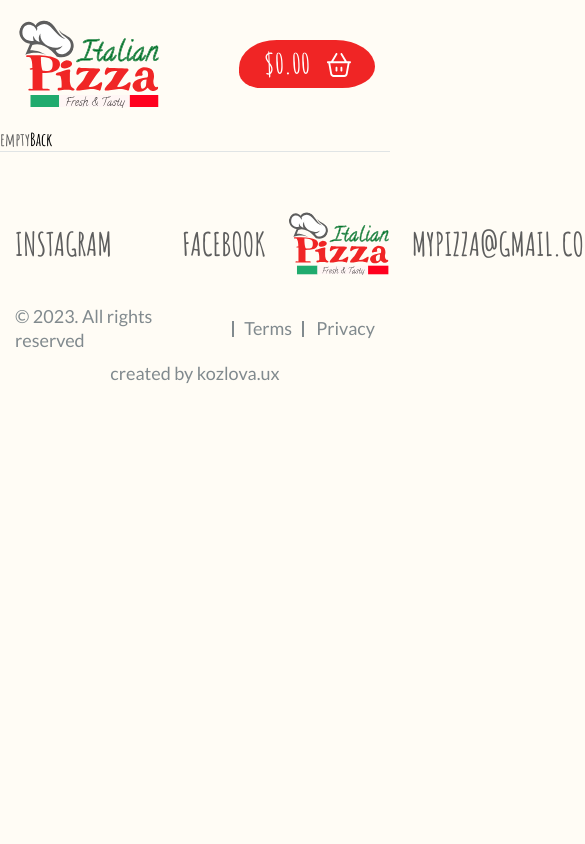
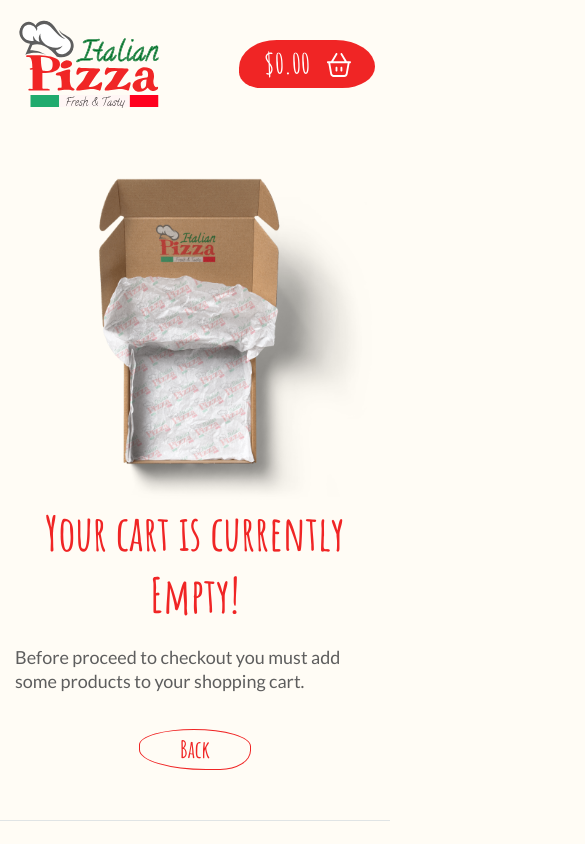
Before and after one commit to oilprint/pizza, a React (Vite) app: page /cart in a window 390 px wide. Shown: the top 844 px of the page, 585 px wide, since content can reach past the window. Built offline with nearby package versions, Linux system fonts and the light colour scheme.

Commit message:
added EmptyCart and adaptive to footer

```diff
--- a/src/assets/images/index.js
+++ b/src/assets/images/index.js
@@ -1,5 +1,7 @@
 import Logo from "./logo.svg";
+import Box from "./box.png"
 
 export {
-  Logo
+  Logo,
+  Box
 }
--- a/src/components/CartEmpty/CartEmpty.module.scss
+++ b/src/components/CartEmpty/CartEmpty.module.scss
@@ -0,0 +1,71 @@
+@import '../../scss/global/global';
+
+.cartEmpty {
+  padding: 100px 0 120px;
+
+  @media(max-width: 576px) {
+    padding: 50px 0;
+  }
+
+  &__inner {
+    display: flex;
+    justify-content: center;
+
+    @media(max-width: 576px) {
+      flex-direction: column;
+    }
+  }
+
+  &__img {
+    object-fit: cover;
+    height: auto;
+  }
+
+  &__info {
+    padding-top: 30px;
+    max-width: 500px;
+    width: 100%;
+    margin-left: -50px;
+
+    @media(max-width: 576px) {
+      margin-left: 0;
+      padding-top: 0;
+    }
+  }
+
+  &__title {
+    font-size: 60px;
+    margin-bottom: 20px;
+    color: $accent;
+
+    @media(max-width: 768px) {
+      font-size: 48px;
+    }
+
+    @media(max-width: 576px) {
+      text-align: center;
+    }
+  }
+
+  &__text {
+    font-family: "Lato",
+      sans-serif;
+    text-align: left;
+    font-weight: 400;
+    margin-bottom: 100px;
+
+    @media(max-width: 1024px) {
+      margin-bottom: calc(20px + 4vw);
+    }
+  }
+
+  &__button {
+    padding: 4px 40px;
+
+    @media(max-width: 576px) {
+      margin: 0 auto;
+    }
+  }
+
+
+}
--- a/src/components/CartEmpty/index.jsx
+++ b/src/components/CartEmpty/index.jsx
@@ -1,4 +1,6 @@
 import { useNavigate } from 'react-router-dom';
+
+import { Box } from '../../assets/images';
 
 import styles from './CartEmpty.module.scss';
 
@@ -8,12 +10,32 @@ const CartEmpty = () => {
   const goBack = () => navigate(-1);
 
   return (
-    <div>
-      empty
-      <button onClick={goBack} className="secondaryBtn">
-        Back
-      </button>
-    </div>
+    <section className={styles.cartEmpty}>
+      <div className={styles.container}>
+        <div className={styles.cartEmpty__inner}>
+          <div className="img">
+            <img
+              className={styles.cartEmpty__img}
+              src={Box}
+              alt="Empty Box"
+              loading="lazy"
+              width={500}
+              height={444}
+            />
+          </div>
+
+          <div className={styles.cartEmpty__info}>
+            <h1 className={styles.cartEmpty__title}>Your cart is currently Empty!</h1>
+            <p className={styles.cartEmpty__text}>
+              Before proceed to checkout you must add some products to your shopping cart.
+            </p>
+            <button onClick={goBack} className={`${styles.button} ${styles.cartEmpty__button}`}>
+              Back
+            </button>
+          </div>
+        </div>
+      </div>
+    </section>
   );
 };
 
--- a/src/sections/Footer/Footer.module.scss
+++ b/src/sections/Footer/Footer.module.scss
@@ -4,6 +4,10 @@
   padding-top: 60px;
   padding-bottom: 20px;
   border-top: 1px solid $lightGrey;
+
+  @media(max-width: 768px) {
+    padding-top: 30px;
+  }
 
   &__top {
     display: flex;
@@ -13,6 +17,11 @@
     font-weight: 700;
     text-transform: uppercase;
     margin-bottom: 30px;
+
+    @media(max-width: 768px) {
+      flex-direction: column;
+      gap: 20px;
+    }
   }
 
   &__links {
@@ -20,6 +29,16 @@
     width: 100%;
     display: flex;
     gap: 70px;
+
+    @media(max-width: 768px) {
+      order: 1;
+    }
+  }
+
+  &__logo {
+    @media(max-width: 768px) {
+      order: 0;
+    }
   }
 
   &__link {
@@ -36,6 +55,11 @@
 
     &:active {
       color: $secondary;
+    }
+
+    @media(max-width: 768px) {
+      display: block;
+      margin: 0 auto;
     }
   }
 
--- a/src/sections/Footer/index.jsx
+++ b/src/sections/Footer/index.jsx
@@ -27,7 +27,7 @@ const Footer = () => {
               </a>
             </li>
           </ul>
-          <div onClick={handlerScrollUp} className={styles.logo}>
+          <div onClick={handlerScrollUp} className={`${styles.logo} ${styles.footer__logo}`}>
             <img
               src={Logo}
               alt="Logo Pizzeria"
```
Also changed, not shown: src/assets/images/box.png (added).
